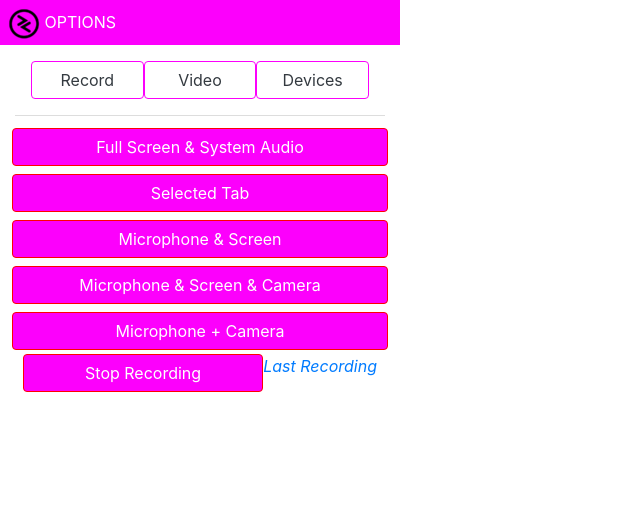
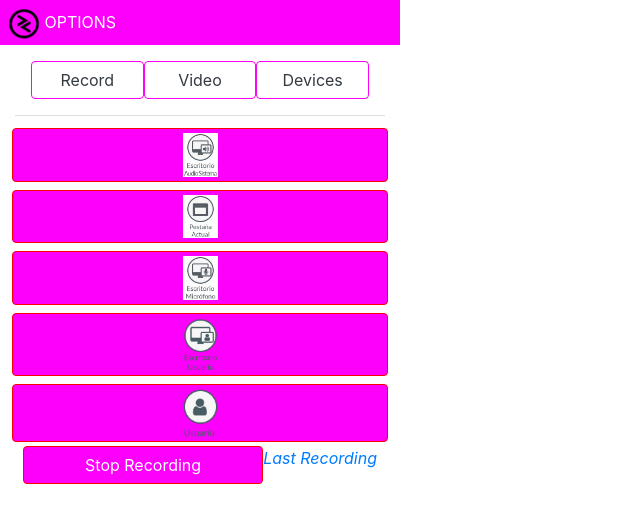
Before and after one commit to sikandartariq1/screen-recording, a browser extension: page dropdown.html in a window 1280 px wide. Shown: the whole page, without its empty margins (0-640 px from the left). Drawn offline with Linux system fonts and the light colour scheme.

Commit message:
Add icon images

```diff
--- a/dropdown.html
+++ b/dropdown.html
@@ -38,28 +38,28 @@
             <div id="menu1" class="tab-pane fade active show">
               <article id="default-section">
                 <div class="row p-1">
-                  <button class="btn btn-custom col-12" id="full-screen">
-                    Full Screen & System Audio
+                  <button class="btn btn-custom col-12 p-1" id="full-screen">
+                    <img src="images/full_sreen_and_audio.png" title="Full Screen & System Audio" width="35">
                   </button>
                 </div>
                 <div class="row p-1">
-                  <button class="btn btn-custom col-12" id="selected-tab">
-                    Selected Tab
+                  <button class="btn btn-custom col-12 p-1" id="selected-tab">
+                    <img src="images/selected_tab.png" title="Selected Tab" width="35">
                   </button>
                 </div>
                 <div class="row p-1">
-                  <button class="btn btn-custom col-12" id="microphone-screen">
-                    Microphone & Screen
+                  <button class="btn btn-custom col-12 p-1" id="microphone-screen">
+                    <img src="images/microphone_and_screen.png" title="Microphone & Screen" width="35">
                   </button>
                 </div>
                 <div class="row p-1">
-                  <button class="btn btn-custom col-12" id="microphone-screen-camera">
-                    Microphone & Screen  & Camera
+                  <button class="btn btn-custom col-12 p-1" id="microphone-screen-camera">
+                    <img src="images/mic_screen_cam.png" title="Microphone & Screen  & Camera" width="35">
                   </button>
                 </div>
                 <div class="row p-1">
-                  <button class="btn btn-custom col-12" id="microphone-webcam">
-                    Microphone + Camera
+                  <button class="btn btn-custom col-12 p-1" id="microphone-webcam">
+                    <img src="images/mic_cam.png" title="Microphone & Camera" width="35">
                   </button>
                 </div>
                  <div style="float: right;">
```
Also changed, not shown: images/full_sreen_and_audio.png (added), images/mic_cam.png (added), images/mic_screen_cam.png (added), images/microphone_and_screen.png (added), images/option-desktop.png (added), images/option-user-desktop.png (added), images/save-1.png (added), images/save.png, images/selected_tab.png (added), 1 other file.
